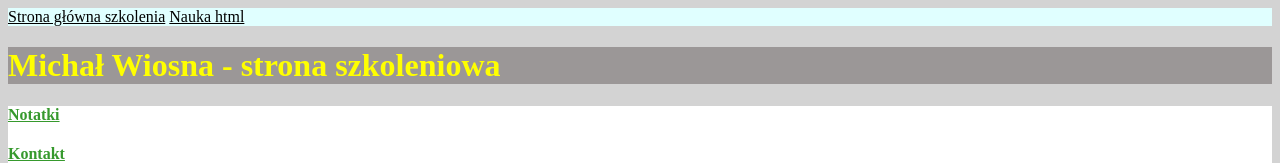
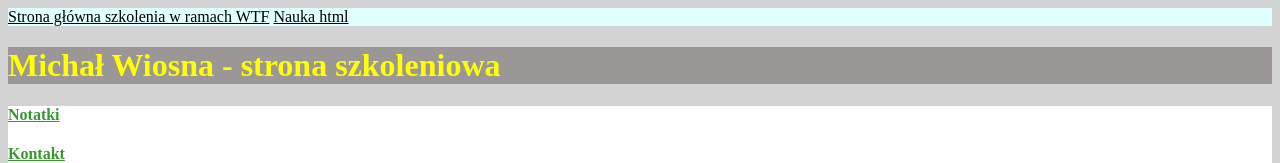
Before and after one commit to michal-wiosna/homepage, a plain HTML site: page index.html in a window 1280 px wide. Shown: the top 163 px of the page. Drawn offline with Linux system fonts and the light colour scheme.

Commit message:
new heading content (again!)

```diff
--- a/index.html
+++ b/index.html
@@ -13,7 +13,7 @@
 
     <header>
         <nav>
-            <a href="index.html">Strona główna szkolenia</a>
+            <a href="index.html">Strona główna szkolenia w ramach WTF</a>
             <a href="nauka-html.html">Nauka html</a>
         </nav>
     </header>
```
